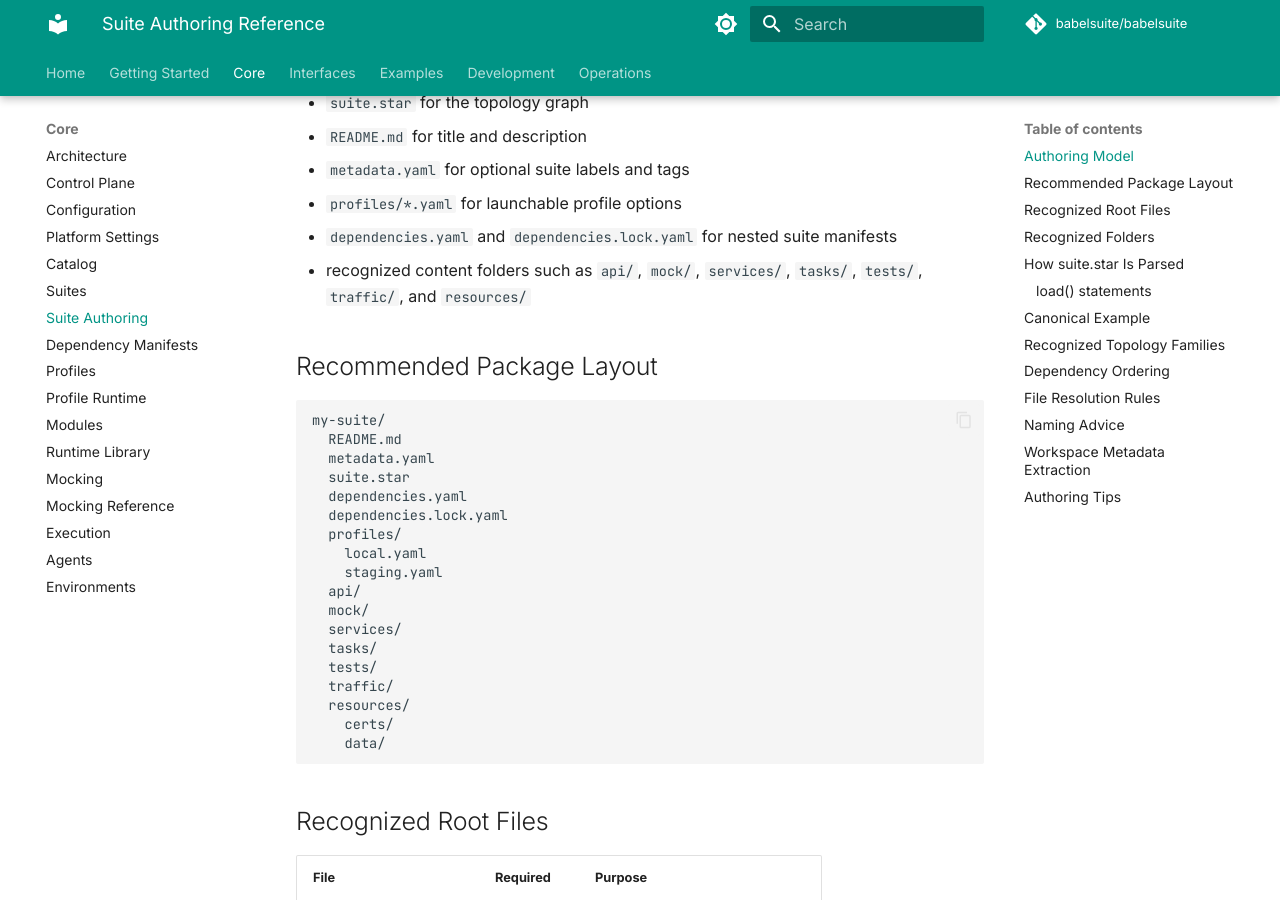
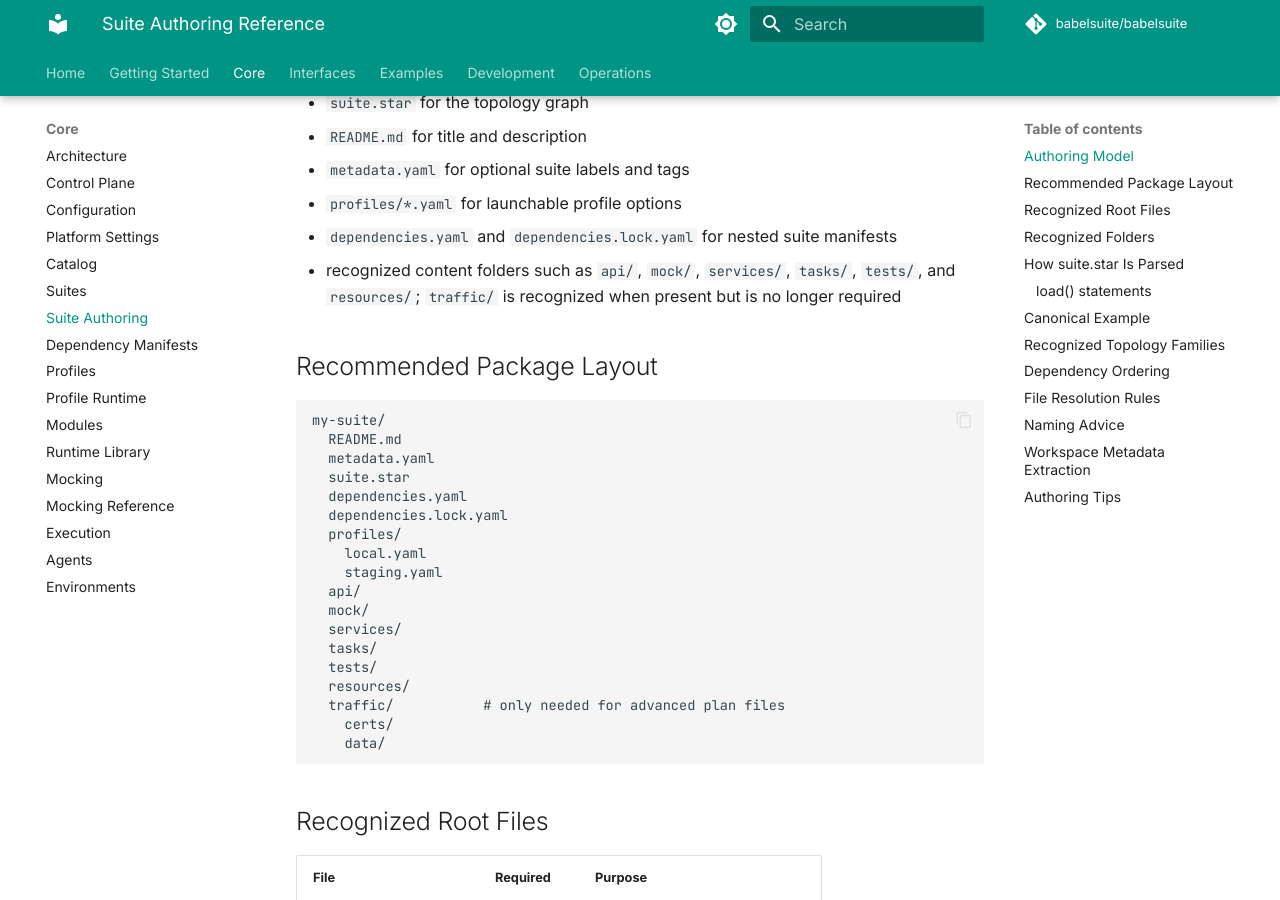
Before and after one commit to jarin-devoss/babelSuite, an MkDocs documentation site: the page built from docs/suite-authoring.md, in a window 1280 px wide and 900 px high, scrolled down 363 px. Built offline with MkDocs 1.6.1 and Material for MkDocs 9.7.7, drawn with Linux system fonts in a browser that asks for light colours; comment, search, counter and statistics services are not loaded.

Commit message:
docs: traffic/ folder is optional — only needed for advanced plan files

````diff
--- a/docs/suite-authoring.md
+++ b/docs/suite-authoring.md
@@ -17,7 +17,7 @@ At startup, BabelSuite reads:
 - `metadata.yaml` for optional suite labels and tags
 - `profiles/*.yaml` for launchable profile options
 - `dependencies.yaml` and `dependencies.lock.yaml` for nested suite manifests
-- recognized content folders such as `api/`, `mock/`, `services/`, `tasks/`, `tests/`, `traffic/`, and `resources/`
+- recognized content folders such as `api/`, `mock/`, `services/`, `tasks/`, `tests/`, and `resources/`; `traffic/` is recognized when present but is no longer required
 
 ## Recommended Package Layout
 
@@ -36,8 +36,8 @@ my-suite/
   services/
   tasks/
   tests/
-  traffic/
   resources/
+  traffic/           # only needed for advanced plan files
     certs/
     data/
 ```
````
